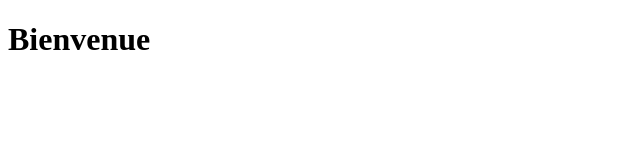
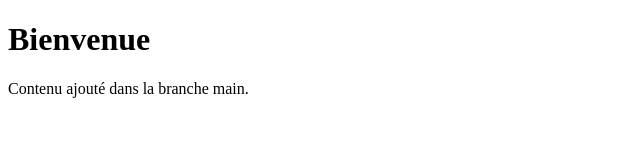
Before and after one commit to Chriss17032006/gitTest, a plain HTML site: page index.html in a window 1280 px wide. Shown: the whole page, without its empty margins (0-640 px from the left). Drawn offline with Linux system fonts and the light colour scheme.

Commit message:
Ajout d'une ligne dans main »

```diff
--- a/index.html
+++ b/index.html
@@ -1,7 +1,10 @@
 <!DOCTYPE html>
-               <html><head><title>Mon Site</title>
-</head>
-<body>
-    <h1>Bienvenue</h1>
-</body>
-    </html>
+<html>
+    <head>
+        <title>Mon Site</title>
+    </head>
+    <body>
+        <h1>Bienvenue</h1>
+        <p>Contenu ajouté dans la branche main.</p>
+    </body>
+</html>
```
